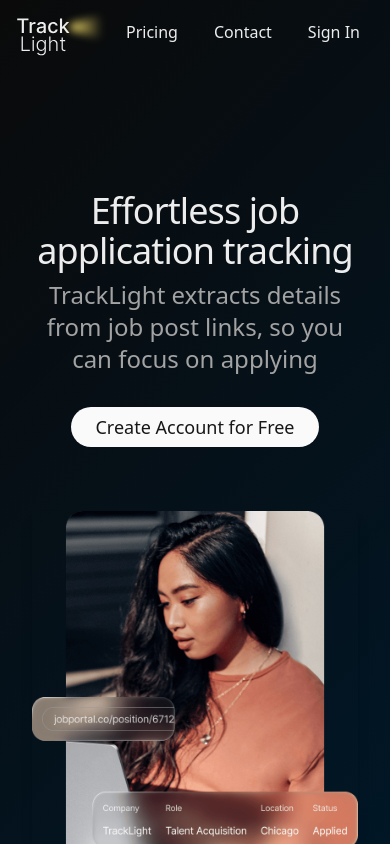
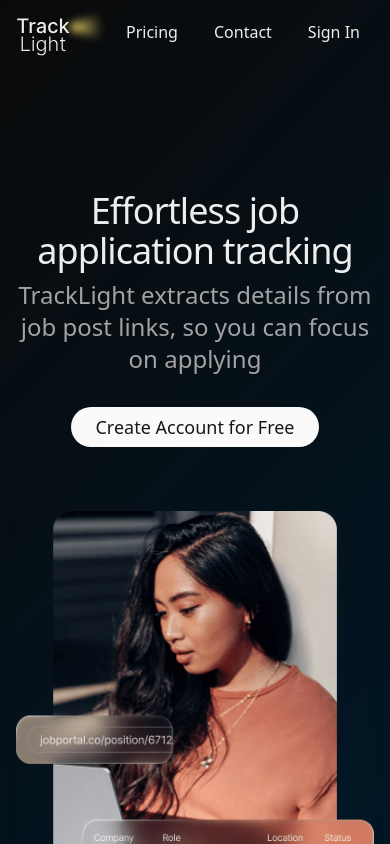
Before and after one commit to isaacvigil/TrackLight, a Next.js app: page / in a window 390 px wide. Shown: the top 844 px of the page. Built offline with nearby package versions, Linux system fonts and the light colour scheme; no server answers.

Commit message:
Padding mobile

```diff
--- a/app/page.tsx
+++ b/app/page.tsx
@@ -14,7 +14,7 @@
   }
   return (
     <div
-      className="flex flex-1 items-start justify-center pt-[15vh] p-8"
+      className="flex flex-1 items-start justify-center pt-[15vh] pb-8 px-4 md:px-8"
     >
       <main className="w-full max-w-4xl space-y-16">
         <div className="space-y-8 text-center">
--- a/app/pricing/page.tsx
+++ b/app/pricing/page.tsx
@@ -14,7 +14,7 @@
             Do more with TrackLight Pro
           </h1>
           <h2 className="text-2xl text-muted-foreground">
-           Save time with unlimited tracking, notes and more features coming soon!
+           Save time with unlimited tracking, notes and more coming soon!
           </h2>
         </div>
 
```
